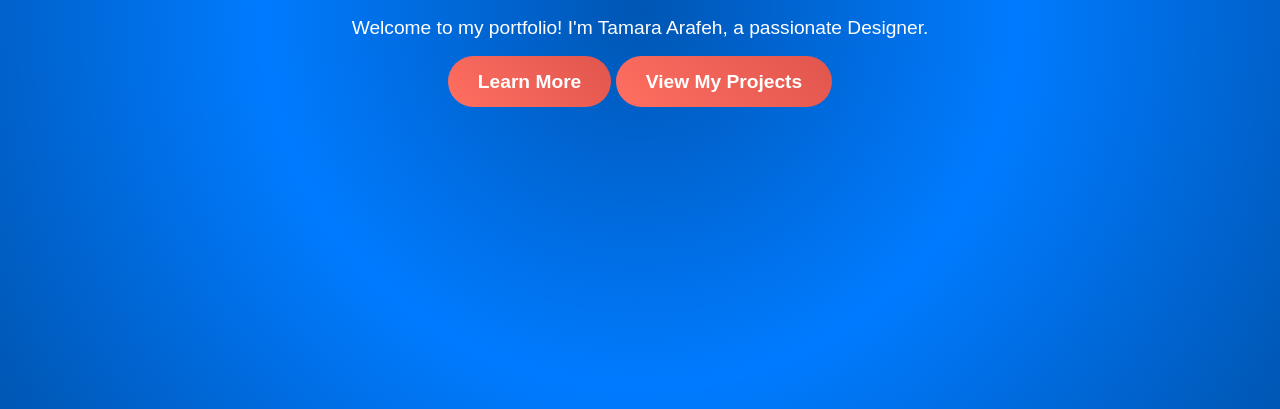
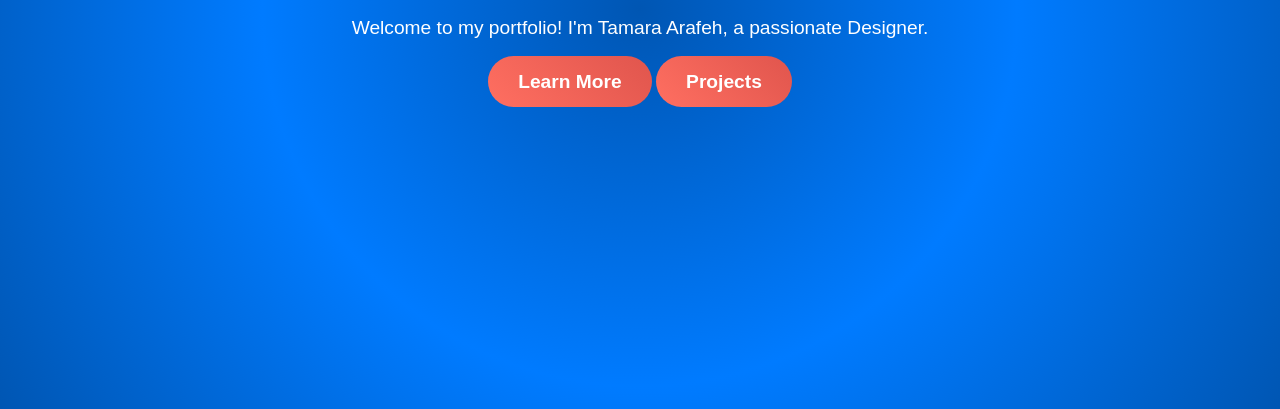
Before and after one commit to Tamara535/Tamara535.github.io, a plain HTML site: page index.html in a window 1280 px wide. Shown: the part 391-800 px from the top of the page. Drawn offline with Linux system fonts and the light colour scheme.

Commit message:
Update index.html

```diff
--- a/index.html
+++ b/index.html
@@ -27,7 +27,7 @@
             <h1 id="greeting"></h1>
             <p>Welcome to my portfolio! I'm Tamara Arafeh, a passionate Designer.</p>
             <a href="#about" class="cta-btn">Learn More</a>
-            <a href="#projects" class="cta-btn">View My Projects</a>
+            <a href="#projects" class="cta-btn">Projects</a>
         </div>
     </section>
 
```
